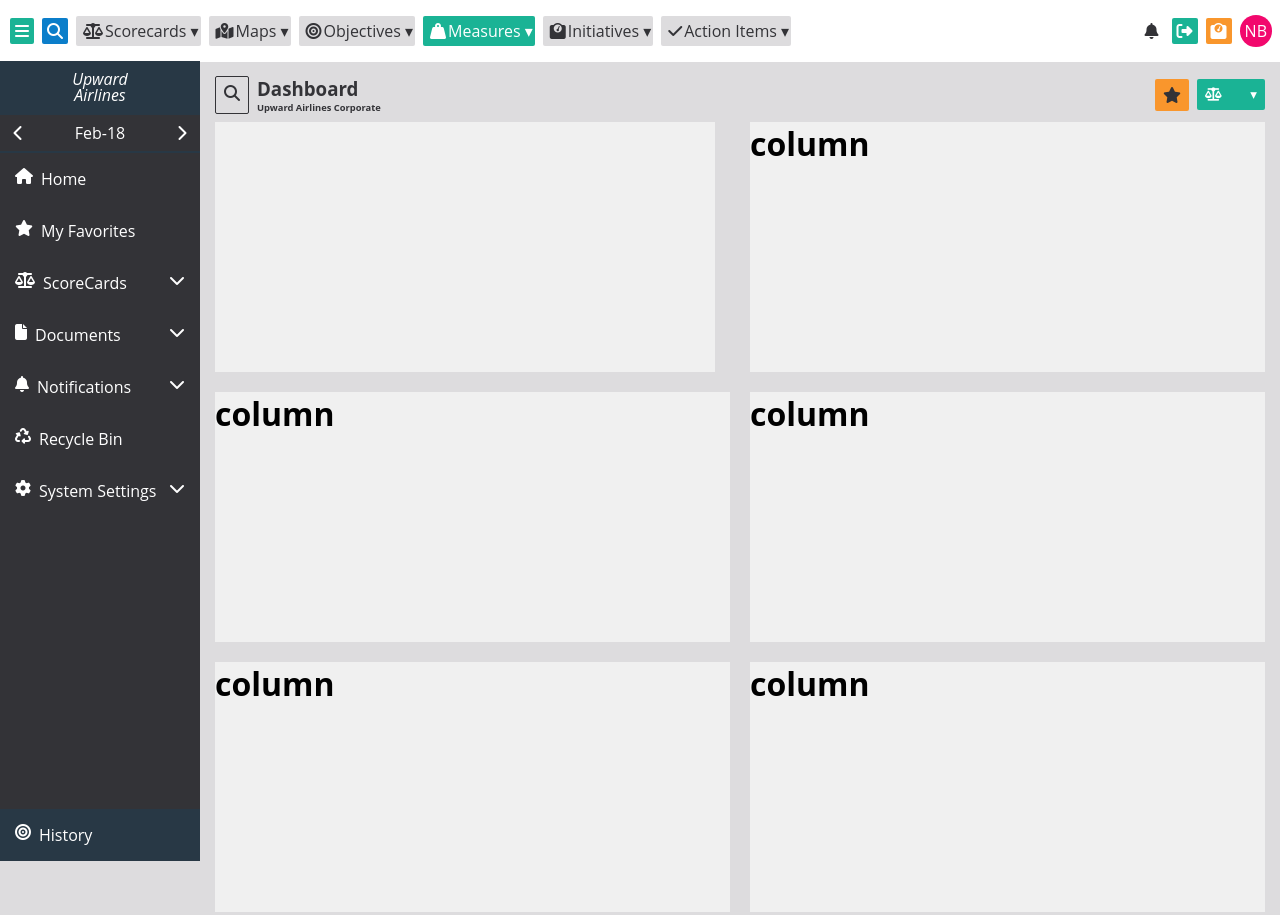
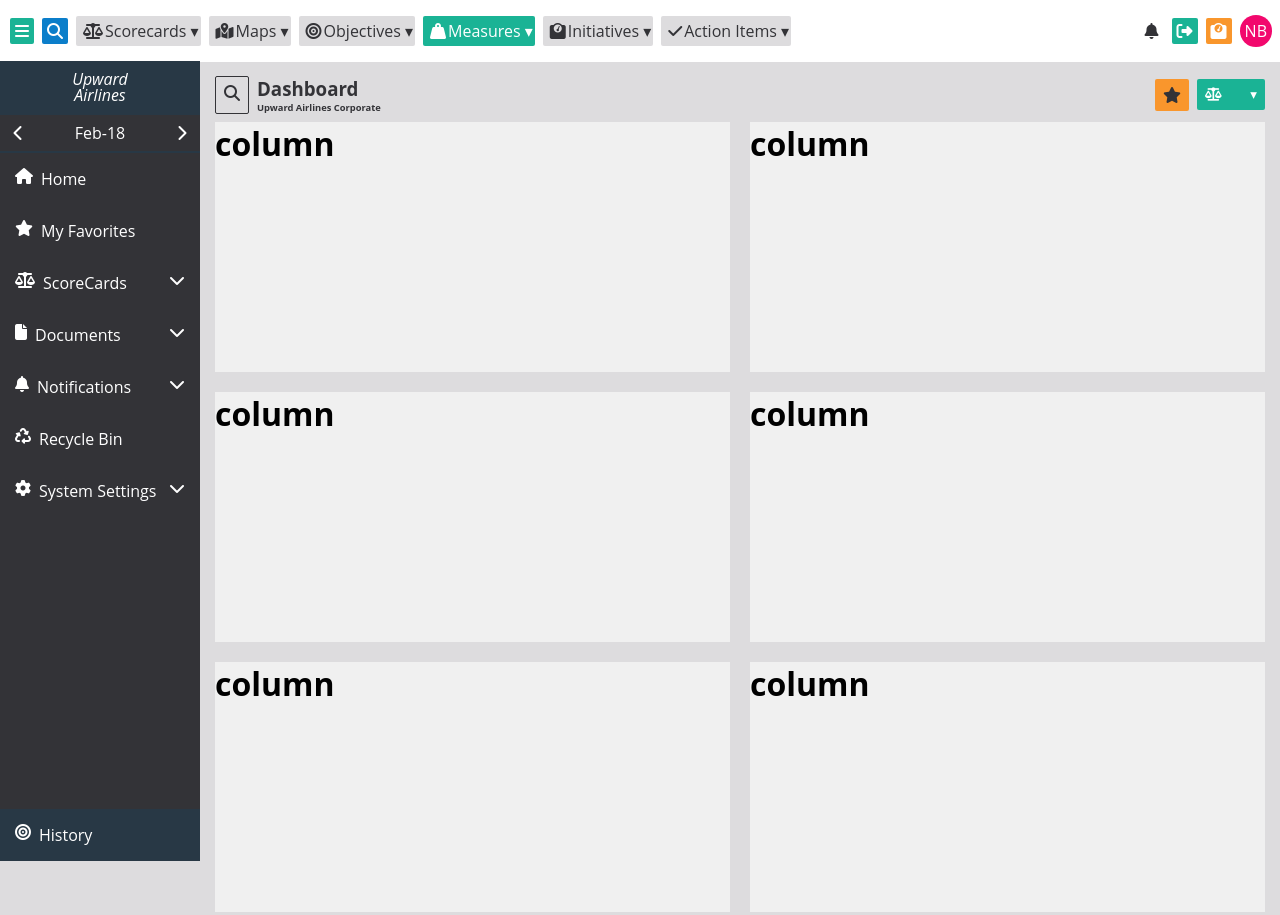
Before and after one commit to Benjtalkshow/Upward-Airlines-Corporate-Dashboard, a plain HTML site: page index.html in a window 1280 px wide. Shown: the top 915 px of the page. Drawn offline with nearby package versions, Linux system fonts and the light colour scheme.

Commit message:
removed all the charts

```diff
--- a/index.html
+++ b/index.html
@@ -113,9 +113,9 @@
                 </div>
             </div>
             <div class="container">
-                <canvas class="col col-1">
-                    <canvas id="myChart"></canvas>
-                </canvas>
+                <div class="col col-1">
+                    <h1>column</h1>
+                </div>
                 <div class="col col-1">
                     <h1>column</h1>
                 </div>
```
